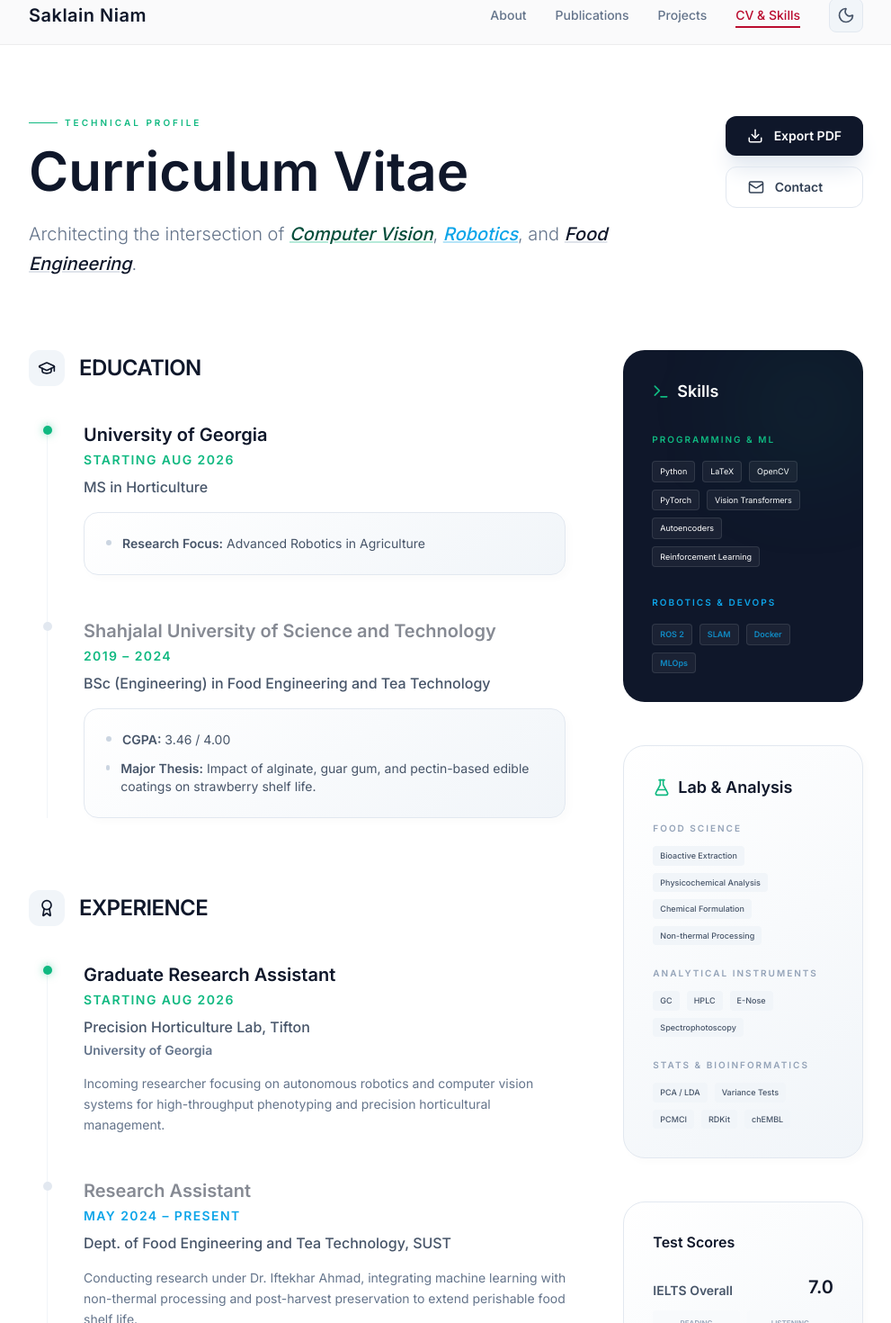
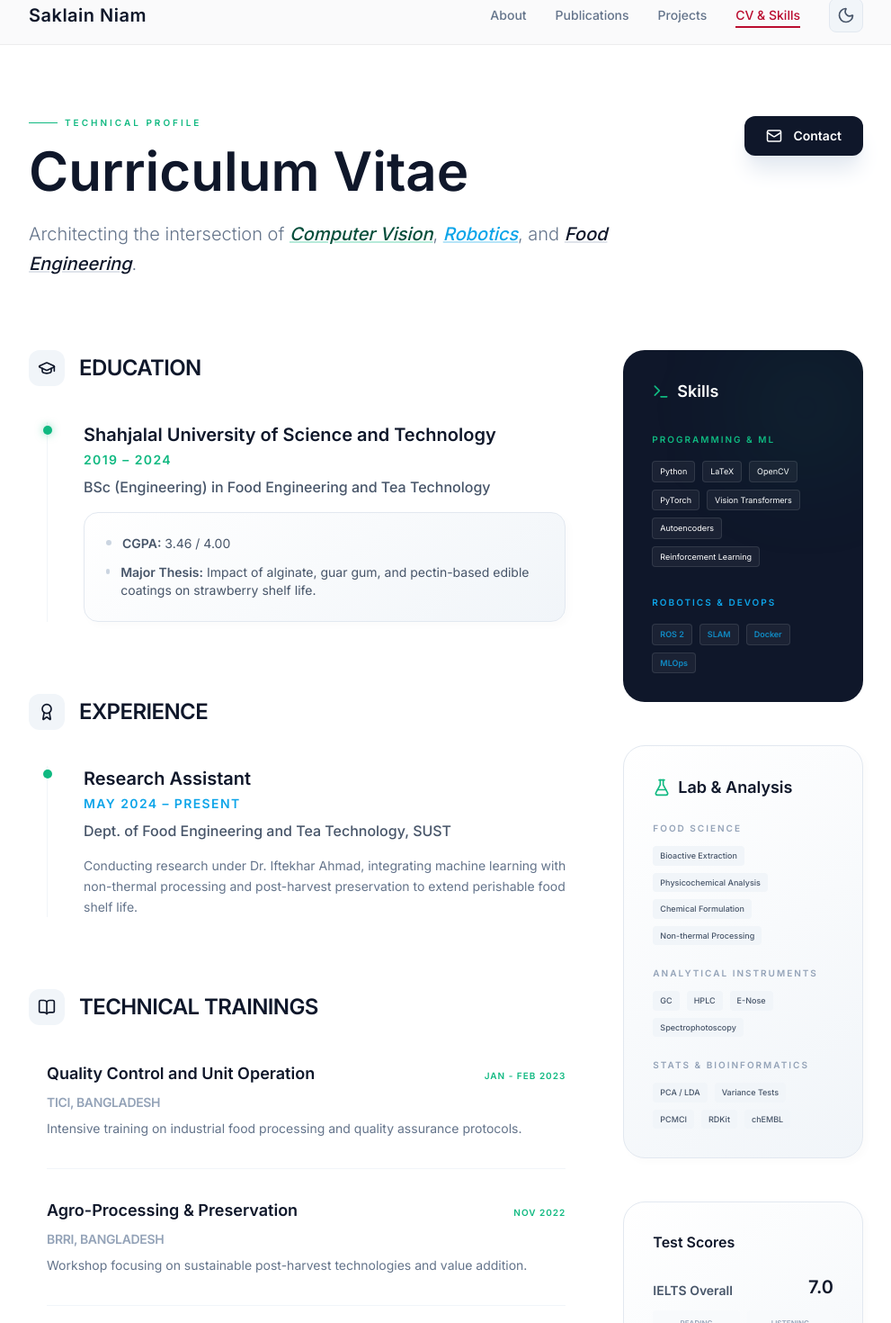
Before and after one commit to saqlineniam/saqlineniam.github.io, a React (Vite) app: page /cv in a window 1280 px wide. Shown: the part 15-1485 px from the top of the page at 90% size, without its empty margins (144-1135 px from the left). Built offline with nearby package versions, Linux system fonts and the light colour scheme; the HTML template or start-up script is replaced by a standard one; a web font is replaced by a local one.

Commit message:
fix: remove UGA, download button, and fix blank page issue

```diff
--- a/index.html
+++ b/index.html
@@ -9,6 +9,6 @@
   </head>
   <body>
     <div id="root"></div>
-    <script type="module" src="/src/main.jsx"></script>
+    <script type="module" src="./src/main.jsx"></script>
   </body>
 </html>
--- a/src/pages/CV.jsx
+++ b/src/pages/CV.jsx
@@ -31,10 +31,7 @@ const CV = () => {
           </div>
 
           <div className="flex flex-col gap-3">
-             <button className="inline-flex items-center gap-3 px-6 py-3 bg-slate-900 dark:bg-ag-green text-white dark:text-slate-900 rounded-xl text-sm font-bold hover:bg-slate-800 dark:hover:bg-ag-green/90 transition-all shadow-xl shadow-slate-200 dark:shadow-ag-green/10">
-               <Download size={18} /> Export PDF
-             </button>
-             <a href="mailto:saklain35@student.sust.edu" className="inline-flex items-center gap-3 px-6 py-3 border border-slate-200 dark:border-slate-800 text-slate-700 dark:text-slate-300 rounded-xl text-sm font-bold hover:bg-slate-50 dark:hover:bg-slate-900 transition-all">
+             <a href="mailto:saklain35@student.sust.edu" className="inline-flex items-center gap-3 px-6 py-3 bg-slate-900 dark:bg-ag-green text-white dark:text-slate-900 rounded-xl text-sm font-bold hover:bg-slate-800 dark:hover:bg-ag-green/90 transition-all shadow-xl shadow-slate-200 dark:shadow-ag-green/10">
                <Mail size={18} /> Contact
              </a>
           </div>
@@ -58,24 +55,7 @@ const CV = () => {
                 <div className="relative">
                   <div className="absolute -left-[45px] top-1 h-2.5 w-2.5 rounded-full bg-ag-green shadow-[0_0_10px_rgba(16,185,129,0.5)]"></div>
                   <div className="mb-2">
-                    <h3 className="text-xl font-bold text-slate-900 dark:text-white">University of Georgia</h3>
-                    <div className="text-sm font-black text-ag-green uppercase tracking-widest mt-1">Starting Aug 2026</div>
-                  </div>
-                  <p className="text-slate-600 dark:text-slate-300 font-medium mb-4">MS in Horticulture</p>
-                  <div className="cyber-card p-6 rounded-2xl bg-white dark:bg-slate-900 border border-slate-200 dark:border-slate-800">
-                    <ul className="space-y-3 text-sm text-slate-600 dark:text-slate-400">
-                      <li className="flex items-start gap-3">
-                        <div className="w-1.5 h-1.5 rounded-full bg-slate-300 dark:bg-slate-700 mt-1.5"></div>
-                        <span><strong>Research Focus:</strong> Advanced Robotics in Agriculture</span>
-                      </li>
-                    </ul>
-                  </div>
-                </div>
-
-                <div className="relative">
-                  <div className="absolute -left-[45px] top-1 h-2.5 w-2.5 rounded-full bg-slate-200 dark:bg-slate-700"></div>
-                  <div className="mb-2">
-                    <h3 className="text-xl font-bold text-slate-900 dark:text-white opacity-50 dark:opacity-40">Shahjalal University of Science and Technology</h3>
+                    <h3 className="text-xl font-bold text-slate-900 dark:text-white">Shahjalal University of Science and Technology</h3>
                     <div className="text-sm font-black text-ag-green uppercase tracking-widest mt-1">2019 – 2024</div>
                   </div>
                   <p className="text-slate-600 dark:text-slate-300 font-medium mb-4">BSc (Engineering) in Food Engineering and Tea Technology</p>
@@ -106,21 +86,9 @@ const CV = () => {
 
               <div className="space-y-12 ml-5 border-l border-slate-100 dark:border-slate-800 pl-10 relative">
                 <div className="relative">
-                  <div className="absolute -left-[45px] top-1 h-2.5 w-2.5 rounded-full bg-ag-green shadow-[0_0_10px_rgba(16,185,129,0.5)]"></div>
+                  <div className="absolute -left-[45px] top-1 h-2.5 w-2.5 rounded-full bg-ag-green shadow-[0_0_10_rgba(16,185,129,0.5)]"></div>
                   <div className="mb-2">
-                    <h3 className="text-xl font-bold text-slate-900 dark:text-white">Graduate Research Assistant</h3>
-                    <div className="text-sm font-black text-ag-green uppercase tracking-widest mt-1">Starting Aug 2026</div>
-                    </div>
-                    <p className="text-slate-600 dark:text-slate-300 font-medium mb-1">Precision Horticulture Lab, Tifton</p>
-                    <p className="text-slate-500 dark:text-slate-400 font-bold text-sm mb-4">University of Georgia</p>                  <p className="text-sm text-slate-500 dark:text-slate-400 leading-relaxed">
-                    Incoming researcher focusing on autonomous robotics and computer vision systems for high-throughput phenotyping and precision horticultural management.
-                  </p>
-                </div>
-
-                <div className="relative">
-                  <div className="absolute -left-[45px] top-1 h-2.5 w-2.5 rounded-full bg-slate-200 dark:bg-slate-700"></div>
-                  <div className="mb-2">
-                    <h3 className="text-xl font-bold text-slate-900 dark:text-white opacity-50 dark:opacity-40">Research Assistant</h3>
+                    <h3 className="text-xl font-bold text-slate-900 dark:text-white">Research Assistant</h3>
                     <div className="text-sm font-black text-tech-blue uppercase tracking-widest mt-1">May 2024 – Present</div>
                   </div>
                   <p className="text-slate-600 dark:text-slate-300 font-medium mb-4">Dept. of Food Engineering and Tea Technology, SUST</p>
--- a/vite.config.js
+++ b/vite.config.js
@@ -4,4 +4,5 @@ import react from '@vitejs/plugin-react'
 // https://vitejs.dev/config/
 export default defineConfig({
   plugins: [react()],
+  base: '/',
 })
```
